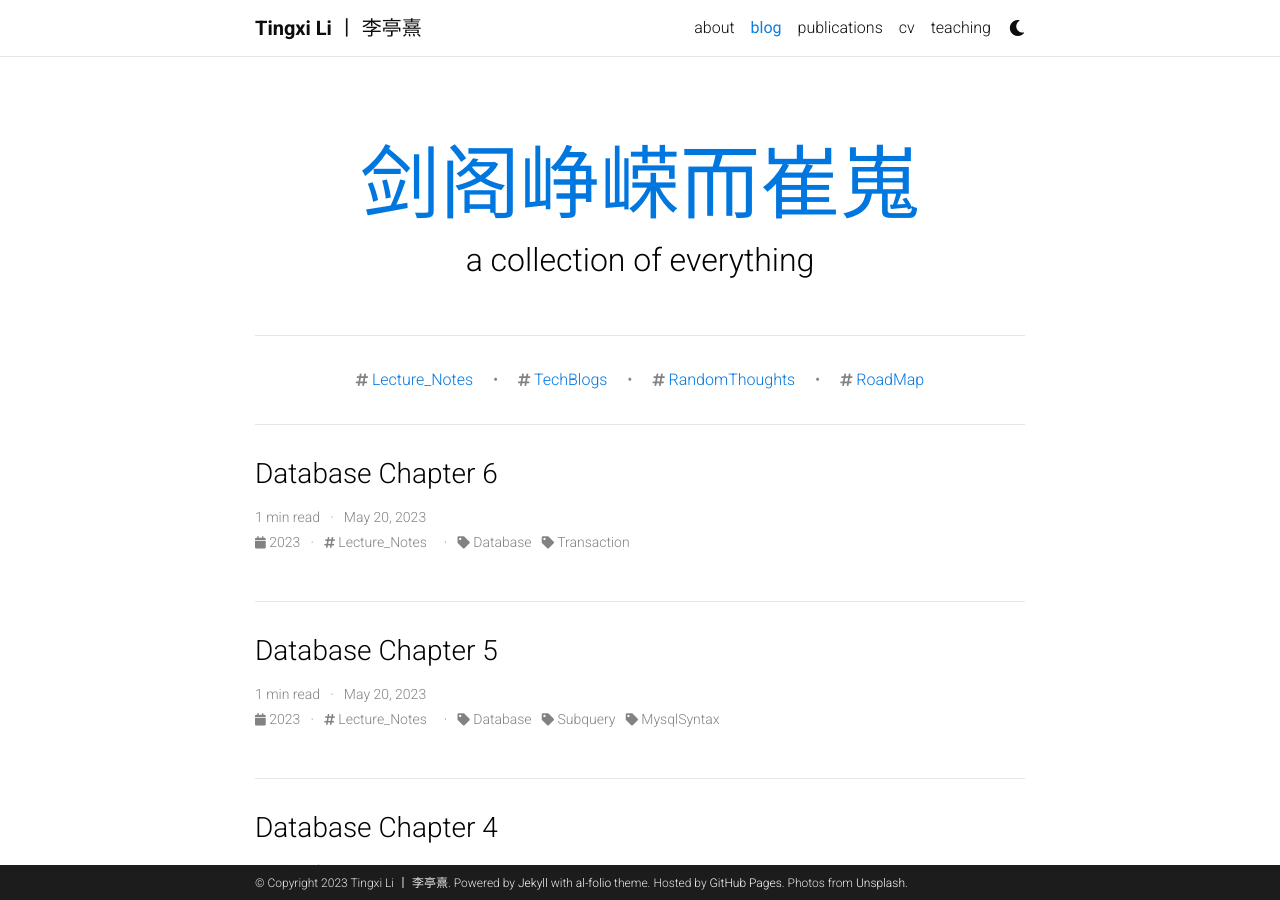
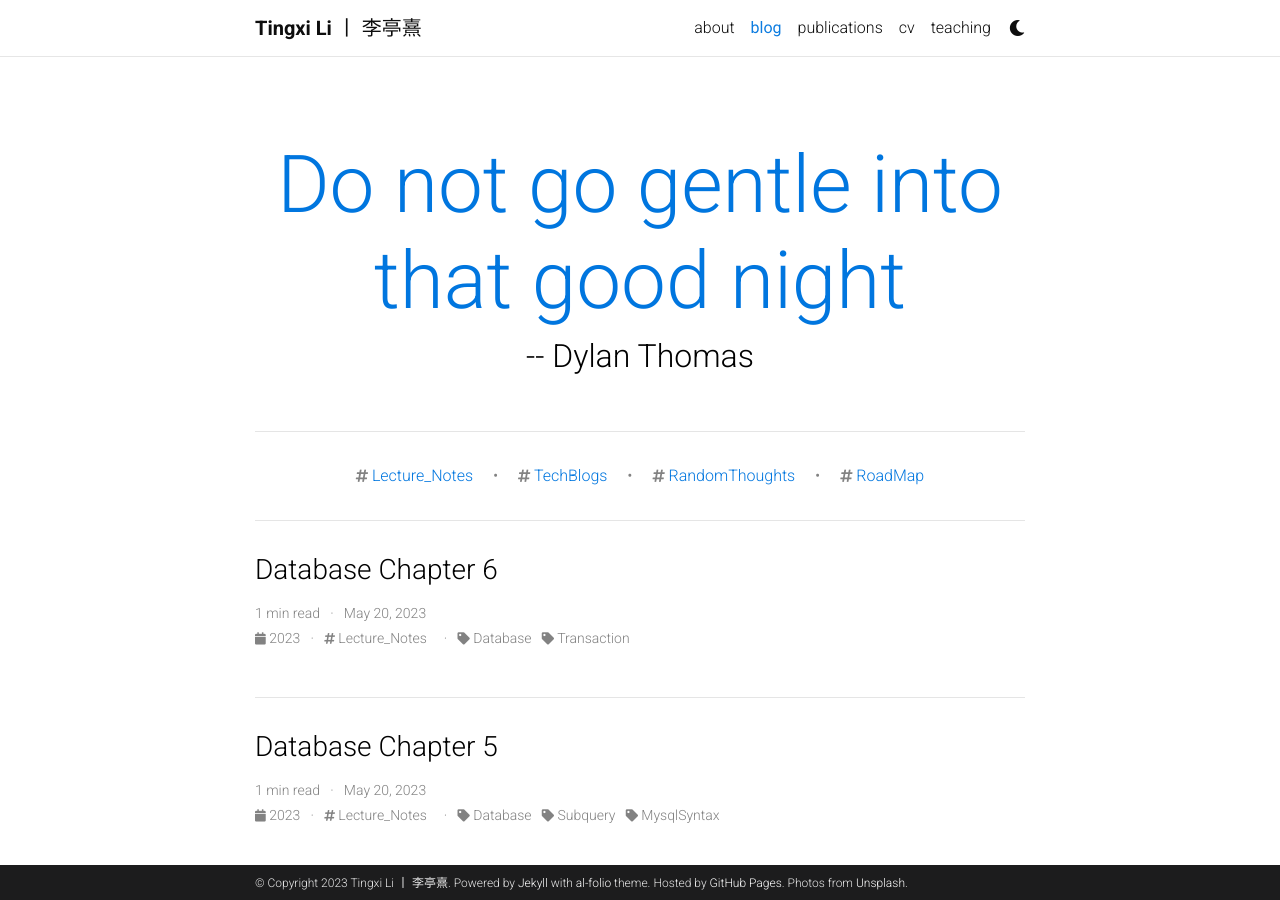
Before and after one commit to tinzzyli/tinzzyli.github.io, a Jekyll site: the page built from blog/index.html, in a window 1280 px wide and 900 px high. Built offline with Jekyll 4.4.1, drawn with Linux system fonts in a browser that asks for light colours; the list of posts is cut into pages by our own code; comment, search, counter and statistics services are not loaded; a style sheet for code colours, icons or effects is not loaded.

Commit message:
‘mess’

```diff
--- a/_config.yml
+++ b/_config.yml
@@ -114,9 +114,9 @@ bing_site_verification:  # out your bing-site-verification ID (Bing Webmaster)
 # Blog
 # -----------------------------------------------------------------------------
 
-blog_name: 剑阁峥嵘而崔嵬 # blog_name will be displayed in your blog page
+blog_name: "Do not go gentle into that good night" # blog_name will be displayed in your blog page
 blog_nav_title: blog # your blog must have a title for it to be displayed in the nav bar
-blog_description: a collection of everything
+blog_description: -- Dylan Thomas
 permalink: /blog/:year/:title/
 
 # Pagination
```
